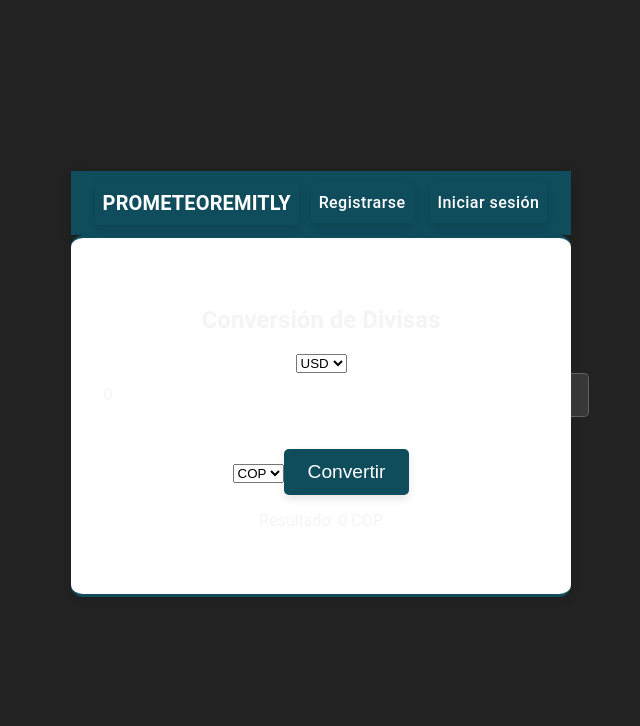
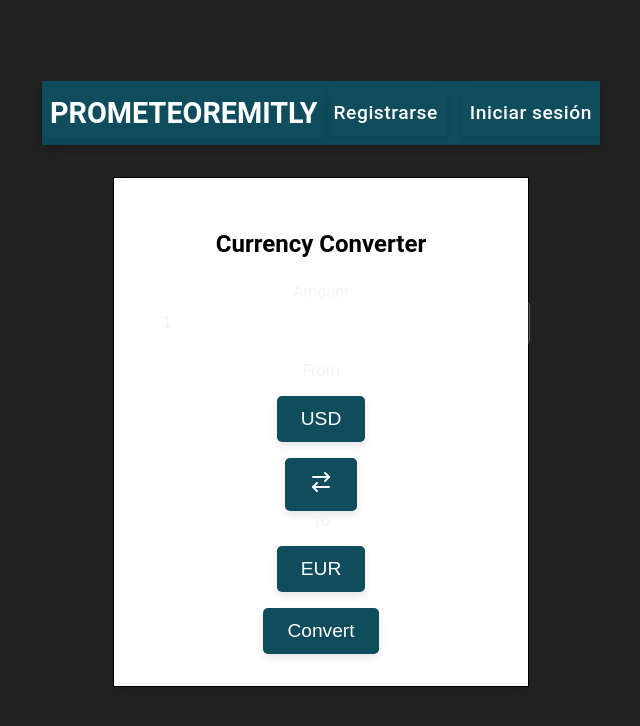
Before and after one commit to Elliotfrg25/Fro, a React (Create React App) app: page /currency-converter in a window 1280 px wide. Shown: the top 726 px of the page, without its empty margins (319-959 px from the left). Built offline with nearby package versions, Linux system fonts and the light colour scheme.

Commit message:
Ajuste de estilos CSS para el botón Convertir y aislamiento de estilos del HomePage

```diff
--- a/package.json
+++ b/package.json
@@ -11,6 +11,8 @@
     "@testing-library/user-event": "^14.5.2",
     "axios": "^1.7.7",
     "chart.js": "^4.4.4",
+    "eslint": "^8.57.1",
+    "lucide-react": "^0.441.0",
     "react": "^18.3.1",
     "react-chartjs-2": "^5.2.0",
     "react-dom": "^18.3.1",
--- a/src/App.css
+++ b/src/App.css
@@ -1,16 +1,24 @@
+/* App.css */
+
+/* Estilos globales para .App */
 .App {
-  text-align: center;
   background-color: #20232a;
   /* Fondo más oscuro para mejor contraste */
   min-height: 100vh;
+  font-family: 'Roboto', sans-serif;
+  transition: background-color 0.3s ease, color 0.3s ease;
+}
+
+/* Nueva clase para centrar el contenido */
+.App-content {
+  text-align: center;
   display: flex;
   flex-direction: column;
   align-items: center;
   justify-content: center;
-  font-family: 'Roboto', sans-serif;
-  transition: background-color 0.3s ease, color 0.3s ease;
 }
 
+/* Estilos existentes */
 .App-logo {
   height: 40vmin;
   pointer-events: none;
--- a/src/App.js
+++ b/src/App.js
@@ -1,3 +1,4 @@
+// App.js
 import { BrowserRouter as Router, Routes, Route } from "react-router-dom";
 import { AuthProvider } from './components/AuthContext';
 import PrivateRoute from './components/PrivateRoute';
@@ -26,7 +27,10 @@ function App() {
   return (
     <Router>
       <AuthProvider>
+        {/* Movemos el NavBar fuera del contenedor .App */}
         <NavBar />
+        {/* Agregamos el contenedor .App para el resto del contenido */}
+        <div className="App">
           <Routes>
             <Route path="/" element={<HomePage />} />
             <Route path="/signin" element={<SignIn />} />
@@ -51,6 +55,7 @@ function App() {
             <Route path="/user-profile" element={<UserProfile />} />
             <Route path="/bank-accounts" element={<BankAccounts />} />
           </Routes>
+        </div>
       </AuthProvider>
     </Router>
   );
--- a/src/components/CurrencyConverter.js
+++ b/src/components/CurrencyConverter.js
@@ -1,53 +1,118 @@
-import React, { useState } from 'react';
+import { useState } from "react";
+import  Button  from "./ui/Button";
+import  Input  from "./ui/Input";
+import { Select, SelectContent, SelectItem, SelectTrigger, SelectValue } from "./ui/Select";
+import { ArrowRightLeft } from "lucide-react";
+import '../styles/CurrencyConverter.css';
 
-const CurrencyConverter = () => {
-    // Simulando las tasas de cambio (estos datos normalmente vendrían de una API o base de datos)
+
+// Simulación de tasas de cambio (en una app real, estos vendrían de una API)
 const exchangeRates = {
-        USD: { COP: 3800 },
-        COP: { USD: 1 / 3800 },
+    USD: 1,
+    EUR: 0.85,
+    GBP: 0.73,
+    JPY: 110.14,
+    CAD: 1.25,
 };
 
-    // Estado para manejar la conversión
-    const [conversion, setConversion] = useState({
-        fromCurrency: 'USD',
-        toCurrency: 'COP',
-        amount: 0,
-        result: 0,
-    });
+function CurrencyConverter() {
+    const [amount, setAmount] = useState("1");
+    const [fromCurrency, setFromCurrency] = useState("USD");
+    const [toCurrency, setToCurrency] = useState("EUR");
+    const [result, setResult] = useState("");
+    const [error, setError] = useState(""); // Para manejar errores
 
-    // Manejar el cambio en los campos del formulario
-    const handleChange = (e) => {
-        const { name, value } = e.target;
-        setConversion({ ...conversion, [name]: value });
+    // Función de conversión de divisas
+    const handleConvert = () => {
+        if (isNaN(parseFloat(amount)) || parseFloat(amount) <= 0) {
+            setError("Please enter a valid amount greater than 0.");
+            return;
+        }
+        setError(""); // Limpiar el error si el valor es válido
+
+        const fromRate = exchangeRates[fromCurrency];
+        const toRate = exchangeRates[toCurrency];
+        const convertedAmount = (parseFloat(amount) / fromRate) * toRate;
+        setResult(convertedAmount.toFixed(2));
     };
 
-    // Manejar la conversión
-    const handleConvert = () => {
-        const { fromCurrency, toCurrency, amount } = conversion;
-        const rate = exchangeRates[fromCurrency][toCurrency];
-        setConversion({ ...conversion, result: amount * rate });
+    // Función para intercambiar las monedas
+    const handleSwap = () => {
+        const tempCurrency = fromCurrency;
+        setFromCurrency(toCurrency);
+        setToCurrency(tempCurrency);
     };
 
     return (
-        <div className="currency-converter">
-            <h2>Conversión de Divisas</h2>
+        <div className="currency-converter-container">
+            <h2 className="text-2xl font-bold mb-6 text-center">Currency Converter</h2>
+            <div className="space-y-4">
                 <div>
-                <select name="fromCurrency" value={conversion.fromCurrency} onChange={handleChange}>
-                    <option value="USD">USD</option>
-                    <option value="COP">COP</option>
-                </select>
-                <input type="number" name="amount" placeholder="Cantidad" value={conversion.amount} onChange={handleChange} />
-                <select name="toCurrency" value={conversion.toCurrency} onChange={handleChange}>
-                    <option value="USD">USD</option>
-                    <option value="COP">COP</option>
-                </select>
-                <button onClick={handleConvert}>Convertir</button>
+                    <label htmlFor="amount" className="block text-sm font-medium text-gray-700 mb-1">
+                        Amount
+                    </label>
+                    <Input
+                        id="amount"
+                        type="number"
+                        value={amount}
+                        onChange={(e) => setAmount(e.target.value)}
+                        placeholder="Enter amount"
+                        aria-label="Amount to convert"
+                    />
+                    {error && <p className="text-red-500 text-sm mt-2">{error}</p>} {/* Mostrar error si lo hay */}
                 </div>
-            <div>
-                <p>Resultado: {conversion.result} {conversion.toCurrency}</p>
+                <div className="flex items-center space-x-4">
+                    <div className="flex-1">
+                        <label htmlFor="fromCurrency" className="block text-sm font-medium text-gray-700 mb-1">
+                            From
+                        </label>
+                        <Select value={fromCurrency} onValueChange={setFromCurrency} aria-label="From currency">
+                            <SelectTrigger id="fromCurrency">
+                                <SelectValue placeholder="Select currency" />
+                            </SelectTrigger>
+                            <SelectContent>
+                                {Object.keys(exchangeRates).map((currency) => (
+                                    <SelectItem key={currency} value={currency}>
+                                        {currency}
+                                    </SelectItem>
+                                ))}
+                            </SelectContent>
+                        </Select>
+                    </div>
+                    <Button variant="outline" size="icon" onClick={handleSwap} className="mt-6">
+                        <ArrowRightLeft className="h-4 w-4" />
+                    </Button>
+                    <div className="flex-1">
+                        <label htmlFor="toCurrency" className="block text-sm font-medium text-gray-700 mb-1">
+                            To
+                        </label>
+                        <Select value={toCurrency} onValueChange={setToCurrency} aria-label="To currency">
+                            <SelectTrigger id="toCurrency">
+                                <SelectValue placeholder="Select currency" />
+                            </SelectTrigger>
+                            <SelectContent>
+                                {Object.keys(exchangeRates).map((currency) => (
+                                    <SelectItem key={currency} value={currency}>
+                                        {currency}
+                                    </SelectItem>
+                                ))}
+                            </SelectContent>
+                        </Select>
+                    </div>
+                </div>
+                <Button onClick={handleConvert} className="w-full">
+                    Convert
+                </Button>
+                {result && (
+                    <div className="mt-4 p-4 bg-gray-100 rounded-md">
+                        <p className="text-lg font-semibold text-center">
+                            {amount} {fromCurrency} = {result} {toCurrency}
+                        </p>
+                    </div>
+                )}
             </div>
         </div>
     );
-};
+}
 
 export default CurrencyConverter;
--- a/src/components/NavBar.js
+++ b/src/components/NavBar.js
@@ -4,9 +4,13 @@ import { AppBar, Toolbar, Typography, Button, Menu, MenuItem } from "@mui/materi
 import { styled } from "@mui/system";
 import { useAuth } from "./AuthContext";
 
-const StyledToolbar = styled(Toolbar)({
+const StyledToolbar = styled((props) => <Toolbar disableGutters {...props} />)({
+    width: '100%',
+    maxWidth: 'none', // Eliminamos cualquier limitación de ancho
     justifyContent: "space-between",
-    padding: "0 2rem",
+    padding: 0, // Eliminamos el padding lateral
+    minHeight: "64px",
+    margin: 0,
 });
 
 const NavBar = () => {
@@ -16,8 +20,8 @@ const NavBar = () => {
 
     const handleLogout = async () => {
         try {
-            await logout(); // Ahora elimina el token y limpia el estado de usuario
-            navigate("/"); // Redirige al usuario a la página principal
+            await logout();
+            navigate("/");
         } catch (error) {
             console.error("Error al cerrar sesión:", error);
         }
@@ -32,16 +36,33 @@ const NavBar = () => {
     };
 
     return (
-        <AppBar position="static" sx={{ backgroundColor: "#0f4c5c", boxShadow: "0px 4px 10px rgba(0, 0, 0, 0.2)" }}>
+        <AppBar
+            position="static"
+            sx={{
+                width: '100%',
+                maxWidth: 'none', // Aseguramos que el AppBar ocupe todo el ancho
+                backgroundColor: "#0f4c5c",
+                padding: 0, // Removemos padding adicional
+                margin: 0,
+                boxShadow: "0px 4px 10px rgba(0, 0, 0, 0.2)",
+            }}
+        >
             <StyledToolbar>
-                {/* Logo / Título de la aplicación */}
                 <Button color="inherit" onClick={() => navigate("/")} sx={{ textTransform: "none" }}>
-                    <Typography variant="h6" sx={{ flexGrow: 1, fontWeight: "bold", color: "#fff" }}>
+                    <Typography
+                        variant="h5"
+                        sx={{
+                            fontWeight: "bold",
+                            color: "#fff",
+                            fontSize: "1.8rem",
+                            '@media (max-width: 768px)': { fontSize: "1.5rem" },
+                            '@media (max-width: 480px)': { fontSize: "1.2rem" },
+                        }}
+                    >
                         PROMETEOREMITLY
                     </Typography>
                 </Button>
 
-                {/* Opciones de navegación */}
                 {currentUser ? (
                     <>
                         <Button
@@ -49,18 +70,27 @@ const NavBar = () => {
                             onClick={() => navigate("/dashboard")}
                             sx={{
                                 textTransform: "none",
-                                fontSize: "1rem",
-                                "&:hover": { backgroundColor: "#007bff", transition: "0.3s ease" },
+                                fontSize: "1.2rem",
+                                "&:hover": {
+                                    backgroundColor: "#007bff",
+                                    transition: "0.3s ease",
+                                },
+                                '@media (max-width: 768px)': { fontSize: "1rem" },
+                                '@media (max-width: 480px)': { fontSize: "0.9rem" },
                             }}
                         >
                             Dashboard
                         </Button>
 
-                        {/* Menú desplegable con opciones de usuario */}
                         <Button
                             color="inherit"
                             onClick={handleMenu}
-                            sx={{ ml: 2, textTransform: "none", fontSize: "1rem", color: "#fff" }}
+                            sx={{
+                                ml: 2,
+                                textTransform: "none",
+                                fontSize: "1.2rem",
+                                color: "#fff",
+                            }}
                         >
                             Opciones
                         </Button>
@@ -89,9 +119,14 @@ const NavBar = () => {
                             onClick={() => navigate("/signup")}
                             sx={{
                                 textTransform: "none",
-                                fontSize: "1rem",
+                                fontSize: "1.2rem",
                                 marginRight: "1rem",
-                                "&:hover": { backgroundColor: "#007bff", transition: "0.3s ease" },
+                                "&:hover": {
+                                    backgroundColor: "#007bff",
+                                    transition: "0.3s ease",
+                                },
+                                '@media (max-width: 768px)': { fontSize: "1rem" },
+                                '@media (max-width: 480px)': { fontSize: "0.9rem" },
                             }}
                         >
                             Registrarse
@@ -101,8 +136,13 @@ const NavBar = () => {
                             onClick={() => navigate("/signin")}
                             sx={{
                                 textTransform: "none",
-                                fontSize: "1rem",
-                                "&:hover": { backgroundColor: "#007bff", transition: "0.3s ease" },
+                                fontSize: "1.2rem",
+                                "&:hover": {
+                                    backgroundColor: "#007bff",
+                                    transition: "0.3s ease",
+                                },
+                                '@media (max-width: 768px)': { fontSize: "1rem" },
+                                '@media (max-width: 480px)': { fontSize: "0.9rem" },
                             }}
                         >
                             Iniciar sesión
--- /dev/null
+++ b/src/components/ui/Button.js
@@ -0,0 +1,25 @@
+import React from 'react';
+
+const Button = ({ variant = 'solid', size = 'md', children, className = '', ...props }) => {
+    const baseStyles = 'inline-flex items-center justify-center font-medium rounded-md focus:outline-none';
+    const variantStyles = {
+        solid: 'bg-blue-500 text-white hover:bg-blue-600',
+        outline: 'border border-blue-500 text-blue-500 hover:bg-blue-100',
+    };
+    const sizeStyles = {
+        sm: 'px-3 py-1 text-sm',
+        md: 'px-4 py-2',
+        lg: 'px-5 py-3 text-lg',
+    };
+
+    return (
+        <button
+            className={`${baseStyles} ${variantStyles[variant]} ${sizeStyles[size]} ${className}`}
+            {...props}
+        >
+            {children}
+        </button>
+    );
+};
+
+export default Button;
--- /dev/null
+++ b/src/components/ui/Input.js
@@ -0,0 +1,14 @@
+
+import React from 'react';
+
+const Input = ({ type = 'text', className = '', ...props }) => {
+    return (
+        <input
+            type={type}
+            className={`w-full px-4 py-2 border border-gray-300 rounded-md focus:outline-none focus:ring-2 focus:ring-blue-500 ${className}`}
+            {...props}
+        />
+    );
+};
+
+export default Input;
--- /dev/null
+++ b/src/components/ui/Select.js
@@ -0,0 +1,51 @@
+import React, { useState } from 'react';
+
+export const Select = ({ value, onValueChange, children, className = '' }) => {
+    const [isOpen, setIsOpen] = useState(false);
+
+    const handleSelect = (newValue) => {
+        onValueChange(newValue);
+        setIsOpen(false);
+    };
+
+    return (
+        <div className={`relative ${className}`}>
+            <button
+                className="w-full px-4 py-2 border border-gray-300 rounded-md text-left"
+                onClick={() => setIsOpen(!isOpen)}
+            >
+                {value || 'Select an option'}
+            </button>
+            {isOpen && (
+                <div className="absolute z-10 w-full bg-white border border-gray-300 rounded-md mt-1">
+                    {React.Children.map(children, (child) =>
+                        React.cloneElement(child, { onClick: handleSelect })
+                    )}
+                </div>
+            )}
+        </div>
+    );
+};
+
+export const SelectTrigger = ({ children }) => {
+    return <div>{children}</div>;
+};
+
+export const SelectContent = ({ children }) => {
+    return <div>{children}</div>;
+};
+
+export const SelectItem = ({ value, onClick, children }) => {
+    return (
+        <button
+            className="w-full px-4 py-2 hover:bg-gray-100 text-left"
+            onClick={() => onClick(value)}
+        >
+            {children}
+        </button>
+    );
+};
+
+export const SelectValue = ({ placeholder }) => {
+    return <span>{placeholder}</span>;
+};
--- a/src/styles/CurrencyConverter.css
+++ b/src/styles/CurrencyConverter.css
@@ -1,59 +1,89 @@
 .currency-converter-container {
+    background-color: #fff;
+    /* Fondo blanco */
     padding: 2rem;
-    background-color: rgba(34, 34, 34, 0.8);
-    border-radius: 10px;
-    box-shadow: 0 0 10px rgba(0, 0, 0, 0.5);
-    width: 80%;
-    max-width: 400px;
-    margin: 0 auto;
-    /* Centra el contenedor */
+    border: 1px solid black;
+    /* Borde negro añadido */
+    box-shadow: 0 4px 8px rgba(0, 0, 0, 0.1);
+    max-width: 350px;
+    margin: 2rem auto;
+    text-align: center;
 }
 
-/* Media query para pantallas pequeñas */
-@media (max-width: 768px) {
-    .currency-converter-container {
-        width: 95%;
-        padding: 1rem;
-    }
+.currency-converter-container h2 {
+    font-size: 1.5rem;
+    font-weight: 600;
+    margin-bottom: 1.5rem;
+    color: black;
+    /* Texto en negro */
 }
 
 .currency-input,
 .currency-select {
-    background-color: rgba(255, 255, 255, 0.1);
-    color: var(--color-text);
-    border-color: rgba(255, 255, 255, 0.2);
-    margin-bottom: 15px;
-    padding: 0.5rem 1rem;
-    border-radius: 5px;
+    padding: 0.75rem;
+    border: 1px solid black;
+    /* Borde negro */
+    border-radius: 8px;
     font-size: 1rem;
-    outline: none;
-    border: none;
+    width: 100%;
+    background-color: #fff;
+    /* Fondo blanco */
+    color: black;
+    /* Texto en negro */
+    box-shadow: inset 0 1px 2px rgba(0, 0, 0, 0.1);
+    /* Sombra interior */
 }
 
-/* Ajuste de la tipografía y padding en pantallas pequeñas */
-@media (max-width: 768px) {
-
-    .currency-input,
-    .currency-select {
-        padding: 0.4rem 0.8rem;
-        font-size: 0.9rem;
-    }
+.currency-button {
+    padding: 0.75rem;
+    background-color: #000;
+    /* Fondo negro */
+    color: #fff;
+    /* Texto blanco */
+    font-size: 1rem;
+    border: none;
+    border-radius: 8px;
+    cursor: pointer;
+    transition: background-color 0.3s ease;
 }
 
-.currency-select:focus {
-    box-shadow: 0 0 0 0.2rem rgba(52, 152, 219, 0.5);
+.currency-button:hover {
+    background-color: #333;
+    /* Oscurecer al hacer hover */
 }
 
-/* Ajuste general para pantallas muy pequeñas (320px a 480px) */
-@media (max-width: 480px) {
-    .currency-converter-container {
-        padding: 1rem;
-        width: 100%;
-    }
+.currency-swap {
+    background-color: transparent;
+    /* Fondo transparente */
+    color: black;
+    /* Icono en negro */
+    padding: 0.5rem;
+    border-radius: 50%;
+    border: 1px solid black;
+    /* Borde negro */
+    cursor: pointer;
+    transition: transform 0.3s ease;
+}
 
-    .currency-input,
-    .currency-select {
-        font-size: 0.8rem;
-        padding: 0.3rem 0.6rem;
-    }
+.currency-swap:hover {
+    transform: rotate(180deg);
+    /* Rotar icono al hacer hover */
 }
+
+.currency-select-container {
+    display: flex;
+    justify-content: space-between;
+    gap: 1rem;
+}
+
+.result-container {
+    margin-top: 1rem;
+    font-size: 1.1rem;
+    font-weight: 600;
+    background-color: #fff;
+    /* Fondo blanco para el contenedor de resultados */
+    padding: 0.75rem;
+    border-radius: 8px;
+    color: black;
+    /* Texto en negro */
+}
--- a/webpack.config.js
+++ b/webpack.config.js
@@ -1,4 +1,4 @@
-const TerserPlugin = require('terser-webpack-plugin'); // Asegúrate de requerirlo aquí
+const TerserPlugin = require('terser-webpack-plugin');
 const CssMinimizerPlugin = require('css-minimizer-webpack-plugin');
 const HtmlWebpackPlugin = require('html-webpack-plugin');
 
@@ -45,4 +45,5 @@ module.exports = {
             minify: true,
         }),
     ],
+    ignoreWarnings: [/Failed to parse source map/], // Ignorar advertencias específicas
 };
```
Also changed, not shown: 1 other file (tests, documents, lock files or other folders). Lines whose indentation alone changed are shown as unchanged.
